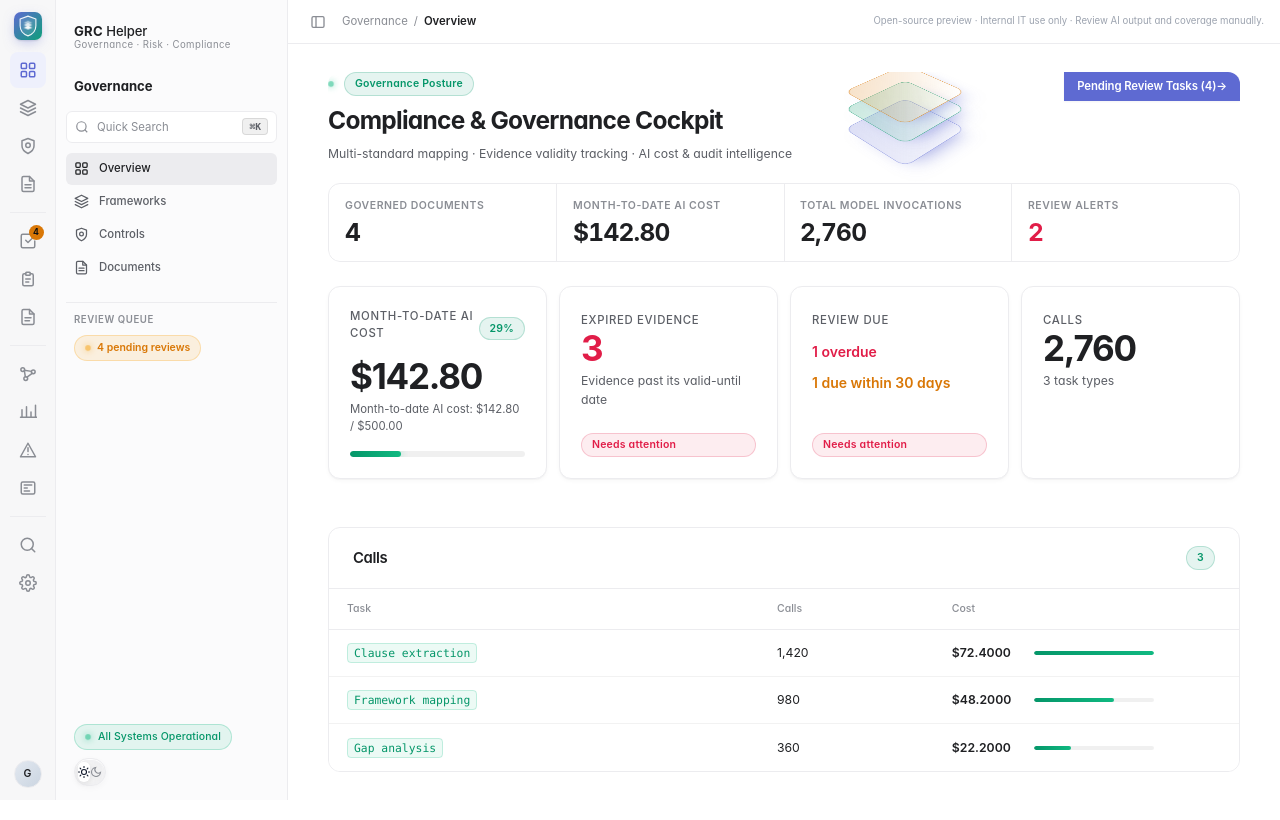
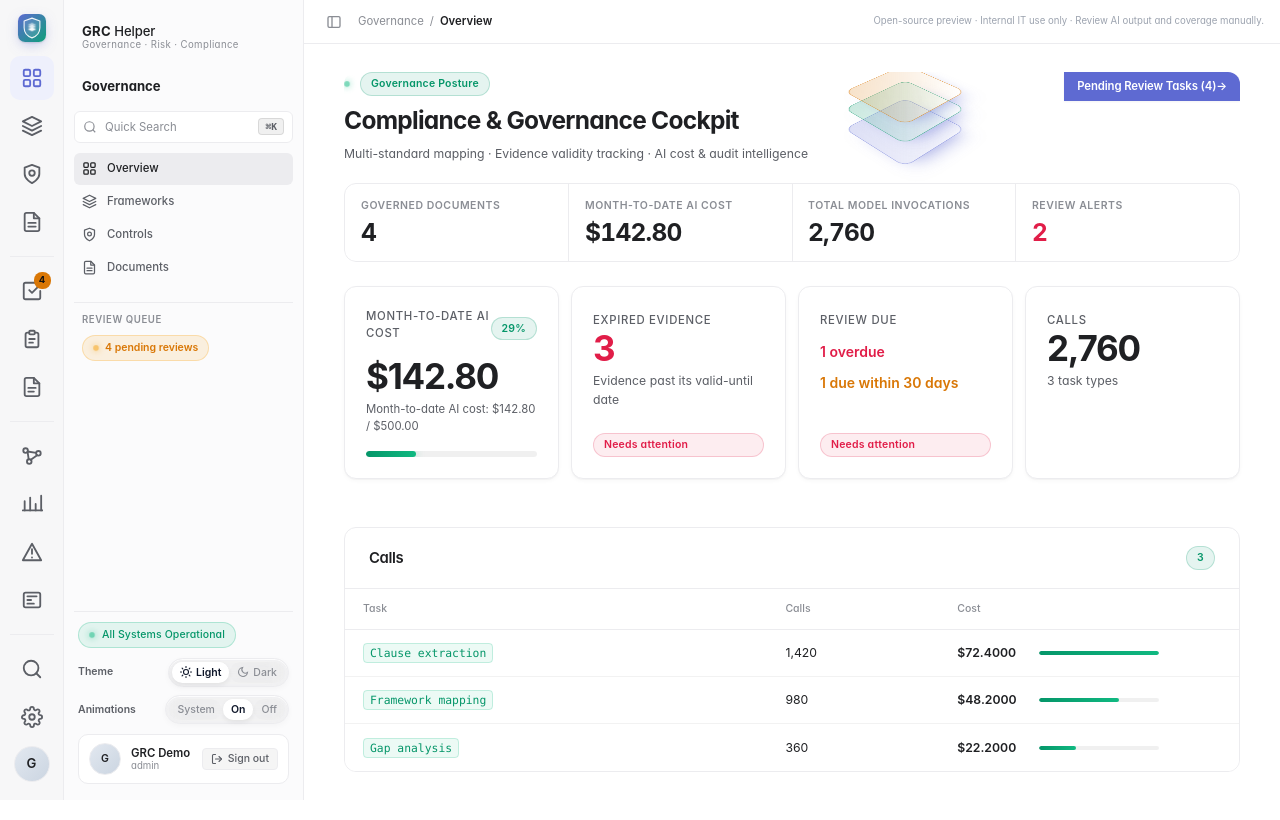
Before and after one commit to pz1130/GRC-Helper-Lite, a React (Vite) app in the folder frontend/: page / in a window 1280 px wide. Both pictures are taken after a click on the button "Enter demo ➜". Built offline with nearby package versions, Linux system fonts and the light colour scheme.

Commit message:
Fix login centering, add animation setting, enlarge icon rail, rework sidebar footer

```diff
--- a/frontend/src/components/Layout.tsx
+++ b/frontend/src/components/Layout.tsx
@@ -6,7 +6,7 @@ import { PageErrorBoundary } from "./ErrorBoundary";
 import { BrandLogo, BrandWordmark } from "./BrandLogo";
 import { CommandPalette } from "./CommandPalette";
 import { useNavModel } from "./nav";
-import { HealthPill, PendingPill, ThemeToggle, UserChip } from "./ShellParts";
+import { HealthPill, MotionToggle, PendingPill, ThemeToggle, UserChip } from "./ShellParts";
 
 const PANEL_KEY = "grc.ws.panel";
 // 窄屏底部标签栏放最常用的四页，其余进抽屉。
@@ -54,6 +54,15 @@ export function Layout() {
     );
   }, [location.pathname, navGroups]);
 
+  // 图标轨提示：轨内列表需要纵向滚动（矮屏 + 系统缩放），overflow 会裁掉绝对定位的 ::after 提示，
+  // 所以改为 fixed 定位的浮层，按悬停项的位置放置。
+  const [tip, setTip] = useState<{ label: string; top: number; left: number } | null>(null);
+  const showTip = (label: string) => (e: { currentTarget: HTMLElement }) => {
+    const r = e.currentTarget.getBoundingClientRect();
+    setTip({ label, top: r.top + r.height / 2, left: r.right + 10 });
+  };
+  const hideTip = () => setTip(null);
+
   return (
     <div className={`ws-shell${panelOpen ? "" : " ws-shell--collapsed"}${drawerOpen ? " ws-shell--drawer" : ""}`}>
       <nav className="ws-rail" aria-label={t("app.name")}>
@@ -70,7 +79,10 @@ export function Layout() {
                   end={item.to === "/"}
                   className={({ isActive }) => `ws-rail-item${isActive ? " active" : ""}`}
                   aria-label={item.label}
-                  data-tip={item.label}
+                  onMouseEnter={showTip(item.label)}
+                  onFocus={showTip(item.label)}
+                  onMouseLeave={hideTip}
+                  onBlur={hideTip}
                 >
                   {item.icon}
                   {item.badge != null ? <span className="ws-rail-badge">{item.badge}</span> : null}
@@ -83,6 +95,12 @@ export function Layout() {
           <UserChip showName={false} />
         </div>
       </nav>
+
+      {tip ? (
+        <div className="ws-rail-tip" role="tooltip" style={{ top: tip.top, left: tip.left }}>
+          {tip.label}
+        </div>
+      ) : null}
 
       <aside className="ws-panel" aria-label={activeGroup.title}>
         {/* 图标轨里已经有标识，这里只放字标，避免两个标识并排 */}
@@ -118,9 +136,22 @@ export function Layout() {
           <span className="ws-panel-subtitle">{t("nav.review")}</span>
           <PendingPill count={pendingCount} />
         </div>
+        {/* 底部区域：状态、偏好、账户分成三行，各占整行，避免挤在一起互相遮挡。 */}
         <div className="ws-panel-foot">
           <HealthPill state={healthState} label={healthLabel} hint={t("topbar.systemDegradedHint")} />
-          <ThemeToggle compact />
+          <div className="ws-prefs">
+            <div className="ws-pref-row">
+              <span className="ws-pref-label">Theme</span>
+              <ThemeToggle />
+            </div>
+            <div className="ws-pref-row">
+              <span className="ws-pref-label">Animations</span>
+              <MotionToggle />
+            </div>
+          </div>
+          <div className="ws-account">
+            <UserChip />
+          </div>
         </div>
       </aside>
 
--- a/frontend/src/components/ShellParts.tsx
+++ b/frontend/src/components/ShellParts.tsx
@@ -1,3 +1,4 @@
+import { setMotionPref, useMotionPref, type MotionPref } from "../motion";
 // 各外壳共用的小部件：用户卡、主题切换、心跳胶囊、待办胶囊。
 // 心跳不加 role="status"：各页面的 e2e 用 getByRole("status") 取自己那条
 // 操作结果提示，顶栏常驻一个同角色元素会让它们撞上 strict mode violation。
@@ -62,6 +63,31 @@ export function ThemeToggle({ compact }: { compact?: boolean }) {
   );
 }
 
+/** 动画档位：System / On / Off。默认 On——见 src/motion.ts 的说明。 */
+export function MotionToggle() {
+  const pref = useMotionPref();
+  const opts: { value: MotionPref; label: string }[] = [
+    { value: "system", label: "System" },
+    { value: "on", label: "On" },
+    { value: "off", label: "Off" },
+  ];
+  return (
+    <div className="kn-segmented-pill ws-pref-seg" role="group" aria-label="Animations">
+      {opts.map((o) => (
+        <button
+          key={o.value}
+          type="button"
+          className={`kn-segmented-pill-btn ${pref === o.value ? "active" : ""}`}
+          aria-pressed={pref === o.value}
+          onClick={() => setMotionPref(o.value)}
+        >
+          {o.label}
+        </button>
+      ))}
+    </div>
+  );
+}
+
 export function UserChip({ showName = true }: { showName?: boolean }) {
   const { t } = useTranslation();
   const { user, logout } = useAuth();
--- a/frontend/src/main.tsx
+++ b/frontend/src/main.tsx
@@ -11,9 +11,11 @@ import "./styles/ledger.css";
 import "./styles/shell.css";
 import "./styles/brand.css";
 import "./styles/motion.css";
+import { initMotion } from "./motion";
 import { ThemeProvider, applyTheme, getInitialTheme } from "./theme";
 
 applyTheme(getInitialTheme());
+initMotion();
 
 const queryClient = new QueryClient({ defaultOptions: { queries: { retry: false } } });
 
--- /dev/null
+++ b/frontend/src/motion.ts
@@ -0,0 +1,58 @@
+// 动效偏好。Windows「动画效果」关闭时浏览器会报告 prefers-reduced-motion: reduce，
+// 之前我们据此把所有动画一刀切掉，部署后用户就看不到任何动效。现在改为三档：
+// - "on"（默认）：完整动效；
+// - "system"：跟随系统，系统要求减少时降为 reduced（保留淡入与标识微动，只去掉位移/缩放/3D 运镜）；
+// - "off"：全部关闭。
+// 结果写到 <html data-motion="full|reduced|off">，CSS 只看这个属性，不再直接用媒体查询。
+import { useSyncExternalStore } from "react";
+
+export type MotionPref = "system" | "on" | "off";
+export type MotionLevel = "full" | "reduced" | "off";
+
+const KEY = "grc.motion";
+const listeners = new Set<() => void>();
+
+function systemReduced(): boolean {
+  return typeof window !== "undefined" && !!window.matchMedia?.("(prefers-reduced-motion: reduce)").matches;
+}
+
+export function getMotionPref(): MotionPref {
+  const v = typeof localStorage !== "undefined" ? localStorage.getItem(KEY) : null;
+  return v === "system" || v === "off" || v === "on" ? v : "on";
+}
+
+export function motionLevel(): MotionLevel {
+  const p = getMotionPref();
+  if (p === "off") return "off";
+  if (p === "system" && systemReduced()) return "reduced";
+  return "full";
+}
+
+export function applyMotion(): void {
+  document.documentElement.setAttribute("data-motion", motionLevel());
+}
+
+export function setMotionPref(p: MotionPref): void {
+  localStorage.setItem(KEY, p);
+  applyMotion();
+  listeners.forEach((l) => l());
+}
+
+/** 启动时调用一次：应用当前档位，并在系统设置变化时同步（仅 system 档会受影响）。 */
+export function initMotion(): void {
+  applyMotion();
+  window.matchMedia?.("(prefers-reduced-motion: reduce)").addEventListener?.("change", () => {
+    applyMotion();
+    listeners.forEach((l) => l());
+  });
+}
+
+export function useMotionPref(): MotionPref {
+  return useSyncExternalStore(
+    (cb) => {
+      listeners.add(cb);
+      return () => listeners.delete(cb);
+    },
+    getMotionPref,
+  );
+}
--- a/frontend/src/pages/Login.tsx
+++ b/frontend/src/pages/Login.tsx
@@ -6,7 +6,7 @@ import { ApiError } from "../api";
 import { useAuth } from "../auth";
 import { BrandLogo, BrandWordmark } from "../components/BrandLogo";
 import { useTheme } from "../theme";
-import { hasWebGL, prefersReducedMotion } from "../three/support";
+import { wantsHero3d } from "../three/support";
 
 // three.js 很大：登录页的品牌视觉按需加载，失败或无 WebGL 时退回纯 SVG 示意。
 const HeroScene = lazy(() => import("../three/HeroScene"));
@@ -18,7 +18,8 @@ export function Login() {
   const [email, setEmail] = useState("");
   const [password, setPassword] = useState("");
   const [error, setError] = useState("");
-  const hero3d = hasWebGL() && !prefersReducedMotion() && !navigator.webdriver;
+  // 与总览 hero 同一套规则：有 WebGL 且动效档位为 full 才用 3D；自动化浏览器默认 CSS 版。
+  const hero3d = wantsHero3d();
 
   async function submit(event: FormEvent) {
     event.preventDefault();
--- a/frontend/src/styles/shell.css
+++ b/frontend/src/styles/shell.css
@@ -251,10 +251,7 @@ th { text-transform: none; letter-spacing: 0; font-size: 0.75rem; font-weight: 5
   0%, 100% { translate: 0 0; }
   50% { translate: 0 -5px; }
 }
-@media (prefers-reduced-motion: reduce) {
-  .kn-hero-layer { animation: none; }
-  .kn-page-overview .kn-stat-card:hover { transform: none; }
-}
+
 @media (max-width: 1100px) { .kn-hero-stack { display: none; } }
 .kn-hero-stack { top: -22px; transform: scale(0.78); transform-origin: top center; }
 .kn-stat-link.kn-danger-text { color: var(--accent-ruby); }
@@ -539,3 +536,45 @@ pre.kn-clause-body { min-height: 0; resize: none; }
 }
 .kn-proposal-actions { display: flex; gap: 10px; flex-wrap: wrap; margin-top: 16px; padding-top: 14px; border-top: 1px solid var(--stage-border); }
 .kn-reason-input { flex: 1; min-width: 220px; }
+
+/* ---------- 修订：图标轨加宽、底部区域重排 ----------
+ * Windows 上 125%/150% 缩放时 56px 的轨与 18px 图标显得太小、难点；改为 64px 轨、44px 点击区、22px 图标，
+ * 提示文字也放大。 */
+.ws-shell { grid-template-columns: 64px 240px minmax(0, 1fr); }
+.ws-shell--collapsed { grid-template-columns: 64px 0 minmax(0, 1fr); }
+.ws-rail { padding: 14px 0; gap: 14px; }
+.ws-rail-items { gap: 12px; padding: 0 10px; }
+.ws-rail-group { gap: 4px; padding-bottom: 12px; }
+.ws-rail-item { width: 44px; height: 44px; border-radius: 10px; color: var(--text-secondary); }
+.ws-rail-item svg { width: 22px; height: 22px; }
+.ws-rail-item::after {
+  left: 54px; padding: 6px 10px; border-radius: 8px; font-size: 0.8125rem; font-weight: 600;
+  box-shadow: 0 6px 18px -6px rgba(0, 0, 0, 0.35); z-index: 40;
+}
+.ws-rail-badge { top: 3px; right: 3px; min-width: 17px; height: 17px; font-size: 0.6875rem; }
+.ws-rail-foot { padding-bottom: 4px; }
+.ws-rail-foot .kn-avatar { width: 36px; height: 36px; font-size: 0.9375rem; }
+
+/* 底部：状态 / 偏好 / 账户 三段，各自整行。 */
+.ws-panel-foot { align-items: stretch; gap: 10px; padding: 10px 4px 2px; border-top: 1px solid var(--stage-border); }
+.ws-panel-foot > .kn-health-pill, .ws-panel-foot > :first-child { align-self: flex-start; }
+.ws-prefs { display: flex; flex-direction: column; gap: 8px; }
+.ws-pref-row { display: flex; align-items: center; justify-content: space-between; gap: 8px; }
+.ws-pref-label { font-size: 0.75rem; font-weight: 600; color: var(--text-secondary); }
+.ws-pref-row .kn-segmented-pill-btn { font-size: 0.75rem; padding: 4px 8px; }
+.ws-account {
+  padding: 8px 10px; border-radius: 10px; border: 1px solid var(--stage-border); background: var(--stage-card);
+}
+.ws-account .kn-user-chip { width: 100%; gap: 10px; }
+.ws-account .kn-avatar { width: 32px; height: 32px; flex: none; }
+.ws-account .kn-user-chip-text { flex: 1; }
+.ws-account .kn-btn-logout-compact { margin-left: auto; flex: none; }
+/* 1366×768 @125% 只有约 614px 高：面板内容超出时滚动，不裁掉底部账户区。 */
+.ws-panel { overflow-y: auto; overscroll-behavior: contain; }
+.ws-rail-item::after { display: none; }
+.ws-rail-tip {
+  position: fixed; z-index: 200; transform: translateY(-50%); pointer-events: none;
+  padding: 6px 10px; border-radius: 8px; background: var(--text-primary); color: var(--stage-bg);
+  font-size: 0.8125rem; font-weight: 600; white-space: nowrap; box-shadow: 0 6px 18px -6px rgba(0, 0, 0, 0.35);
+  animation: kn-fade var(--dur-fast, 150ms) ease-out both;
+}
--- a/frontend/src/three/support.ts
+++ b/frontend/src/three/support.ts
@@ -1,5 +1,7 @@
 // 3D 视图的公共判断。这个文件**不 import three**：页面在决定要不要加载 3D 分包之前
 // 就要调用它，import three 会把整个库拉进主包，代码分割就白做了。
+
+import { motionLevel } from "../motion";
 
 let webglCache: boolean | null = null;
 
@@ -15,8 +17,9 @@ export function hasWebGL(): boolean {
   return webglCache;
 }
 
+/** 是否应减少运动：由应用内「动画」设置决定（默认开启），只有选了 System 且系统要求减少、或选了 Off 才为真。 */
 export function prefersReducedMotion(): boolean {
-  return typeof window !== "undefined" && !!window.matchMedia?.("(prefers-reduced-motion: reduce)").matches;
+  return motionLevel() !== "full";
 }
 
 /** 读当前主题下某个 CSS 变量的颜色值，3D 材质随明暗主题取色。 */
```
Also changed, not shown: frontend/src/styles/brand.css (+11 -8 lines), frontend/src/styles/ledger.css (+1 -7 lines), frontend/src/styles/motion.css (+39 -12 lines).
